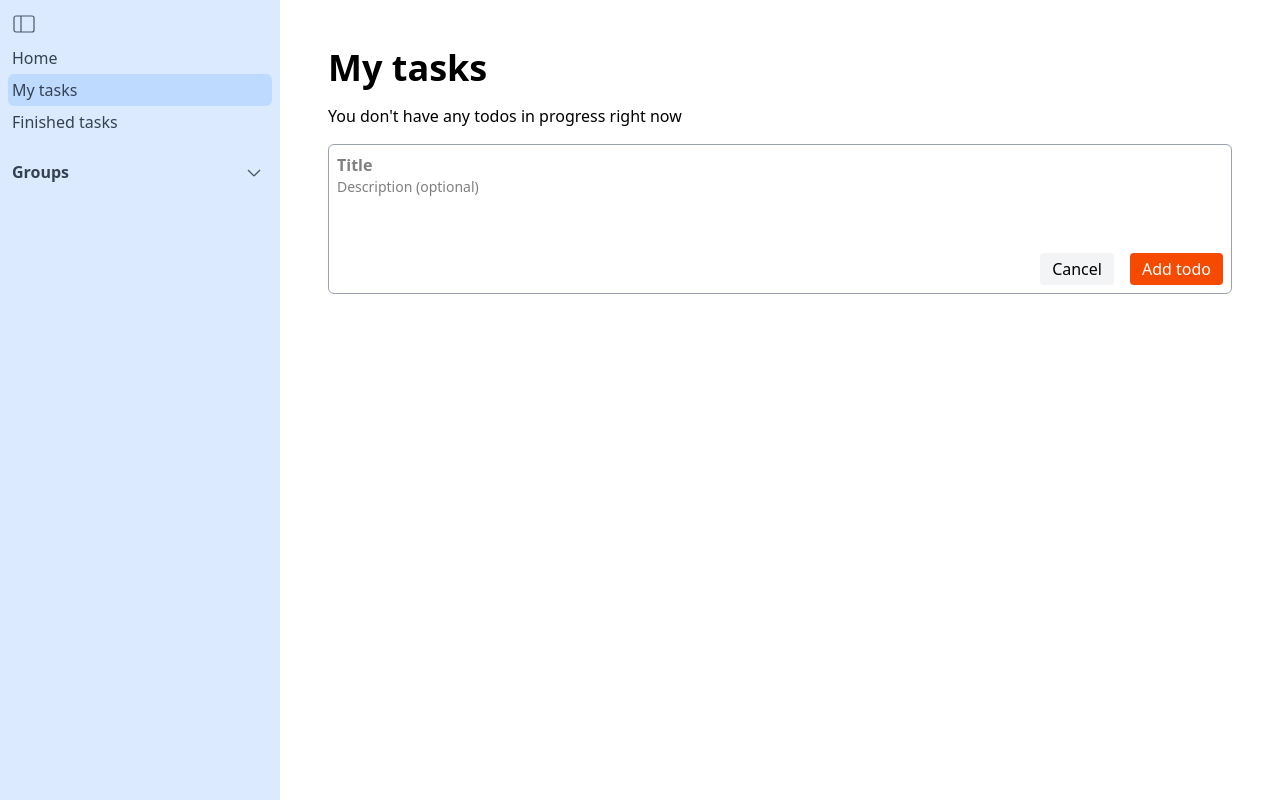
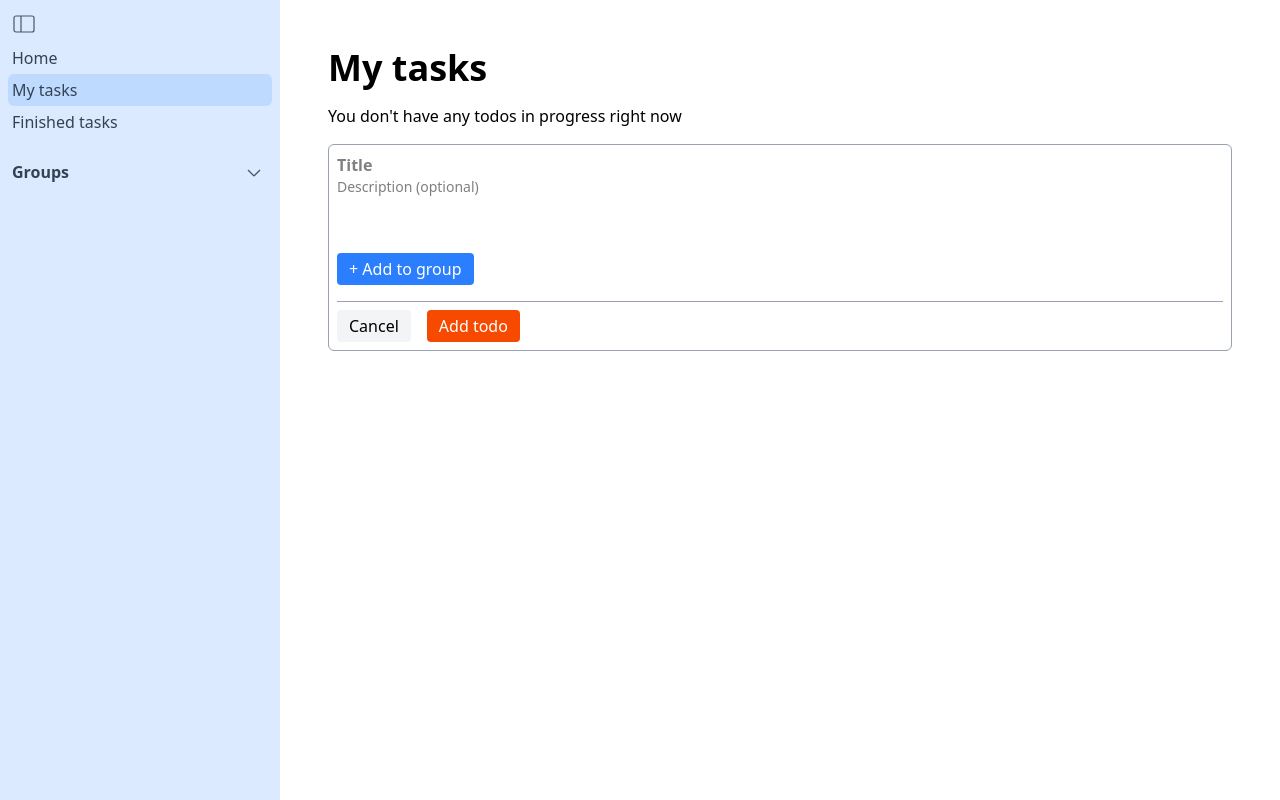
Before and after one commit to Sveldevorls/todoer, a React (Vite) app: page /todos in a window 1280 px wide. Both pictures are taken after a click on the button "+ Add todo". Built offline with nearby package versions, Linux system fonts and the light colour scheme.

Commit message:
Add group selection in NewTodoEditor

```diff
--- a/src/components/Menu.tsx
+++ b/src/components/Menu.tsx
@@ -171,10 +171,10 @@ function GroupsSection() {
           {groups.map(group =>
             <li>
               <Link to={`/groups/${group.id}`} className="p-1 h-[32px] flex hover:bg-blue-200 rounded-md">
-                <svg width="24" height="24" viewBox="0 0 24 24" className="fill-gray-700">
+                <svg width="24" height="24" viewBox="0 0 24 24" className="fill-gray-700 shrink-0">
                   <circle cx="12" cy="12" r="2.5" />
                 </svg>
-                <h2 key={group.id}>{group.title}</h2>
+                <h2 key={group.id} className="truncate">{group.title}</h2>
               </Link>
             </li>
           )}
--- a/src/components/NewTodoEditor.tsx
+++ b/src/components/NewTodoEditor.tsx
@@ -1,8 +1,9 @@
-import React, { useRef, useState } from "react";
+import React, { useState } from "react";
 import { useConfirm } from "../contexts/ConfirmContext/ConfirmContext";
 import { useTodosContext } from "../contexts/TodosContext/TodosContext";
 import type { TodoObject } from "../types";
 import TextareaAutosize from 'react-textarea-autosize';
+import { useGroupsContext } from "../contexts/GroupsContext/GroupsContext";
 
 export default function NewTodoEditor() {
   const [isOpen, setIsOpen] = useState<boolean>(false);
@@ -30,45 +31,42 @@ function NewTodoButton({ clickHandler }: { clickHandler: VoidFunction }) {
 }
 
 function NewTodoForm({ closeHandler }: { closeHandler: VoidFunction }) {
-  const formRef = useRef<HTMLFormElement | null>(null);
   const { todos, setAndSaveTodos } = useTodosContext();
   const showConfirm = useConfirm();
+
+  const [title, setTitle] = useState<string>("");
+  const [description, setDescription] = useState<string>("");
+  const [group, setGroup] = useState<string>("");
 
   function handleNewTodoFormSubmit(e: React.FormEvent<HTMLFormElement>) {
     e.preventDefault();
 
-    const data = new FormData(formRef.current!);
     const newTodo: TodoObject = {
       id: crypto.randomUUID(),
-      title: data.get("title") as string,
-      description: data.get("description") as string,
+      title: title,
+      description: description,
+      group: group,
       isCompleted: false,
     };
 
     setAndSaveTodos([...todos, newTodo]);
-    formRef.current!.reset();
+    setTitle("");
+    setDescription("");
+    setGroup("");
   }
 
   function handleNewTodoFormCancel() {
-    const data = new FormData(formRef.current!);
-    let formIsEmpty: boolean = true;
-
-    for (const value of data.values()) {
-      if (value != "") {
-        formIsEmpty = false;
-      }
-    }
-
-    if (formIsEmpty) {
-      closeHandler();
-    }
-    else {
+    const formFields = [title, description]
+    if (formFields.some(field => field != "")) {
       showConfirm({
         message: "You will lose all unsaved progress if you exit. Are you sure?",
         cancelText: "Cancel",
         confirmText: "Yes, exit",
         onConfirm: closeHandler,
-      })
+      });
+    }
+    else {
+      closeHandler();
     }
   }
 
@@ -78,13 +76,14 @@ function NewTodoForm({ closeHandler }: { closeHandler: VoidFunction }) {
         className="flex flex-col"
         id="new-todo-form"
         onSubmit={e => handleNewTodoFormSubmit(e)}
-        ref={formRef}
       >
         <input
           type="text"
           name="title"
           className="font-bold focus:outline-0 focus:bg-gray-100"
           placeholder="Title"
+          value={title}
+          onChange={e => setTitle(e.currentTarget.value)}
           required
         />
         <TextareaAutosize
@@ -93,9 +92,15 @@ function NewTodoForm({ closeHandler }: { closeHandler: VoidFunction }) {
           placeholder="Description (optional)"
           minRows={3}
           maxRows={5}
+          value={description}
+          onChange={e => setDescription(e.currentTarget.value)}
         />
       </form>
-      <div className="flex justify-end gap-4">
+      <GroupSelect
+        currentGroup={group}
+        selectHandler={setGroup}
+      />
+      <div className="flex justify-start gap-4 border-t-1 border-gray-400 pt-2">
         <button
           className="button-secondary"
           onClick={handleNewTodoFormCancel}
@@ -112,3 +117,56 @@ function NewTodoForm({ closeHandler }: { closeHandler: VoidFunction }) {
     </div>
   )
 }
+
+type GroupSelectProps = {
+  currentGroup: string,
+  selectHandler: React.Dispatch<React.SetStateAction<string>>,
+}
+
+function GroupSelect({ currentGroup, selectHandler }: GroupSelectProps) {
+  const { groups } = useGroupsContext();
+  const [isOpen, setIsOpen] = useState<boolean>(false);
+
+  return (
+    <div>
+      <button
+        className="button-primary bg-blue-500 truncate max-w-[12em]"
+        onClick={() => {
+          setIsOpen(!isOpen);
+        }}
+      >
+        {
+          currentGroup === "" ?
+            "+ Add to group" :
+            groups.filter(group => group.id === currentGroup)[0].title
+        }
+      </button>
+      {
+        isOpen &&
+        <div>
+          <div className="fixed inset-0 h-screen w-screen bg-white/0" onClick={() => setIsOpen(!isOpen)}></div>
+          <ul className="absolute z-1 max-w-[12em] bg-white border-gray-400 border-1 shadow rounded-md ">
+            {groups.map(group =>
+              <li
+                key={group.id}
+                className="hover:bg-gray-100 rounded-md"
+                onClick={() => {
+                  selectHandler(group.id);
+                  setIsOpen(!isOpen);
+                }}
+              >
+                <button className="flex py-1 w-full">
+                  <svg width="24" height="24" viewBox="0 0 24 24" className="fill-gray-700 shrink-0">
+                    <circle cx="12" cy="12" r="2.5" />
+                  </svg>
+                  <div className="truncate">{group.title}</div>
+                </button>
+              </li>
+            )}
+          </ul>
+        </div>
+      }
+    </div>
+
+  )
+}
--- a/src/types.ts
+++ b/src/types.ts
@@ -1,7 +1,8 @@
 export type TodoObject = {
   id: string;
   title: string;
-  description: string | null;
+  description: string;
+  group: string;
   isCompleted: boolean;
 };
 
```
